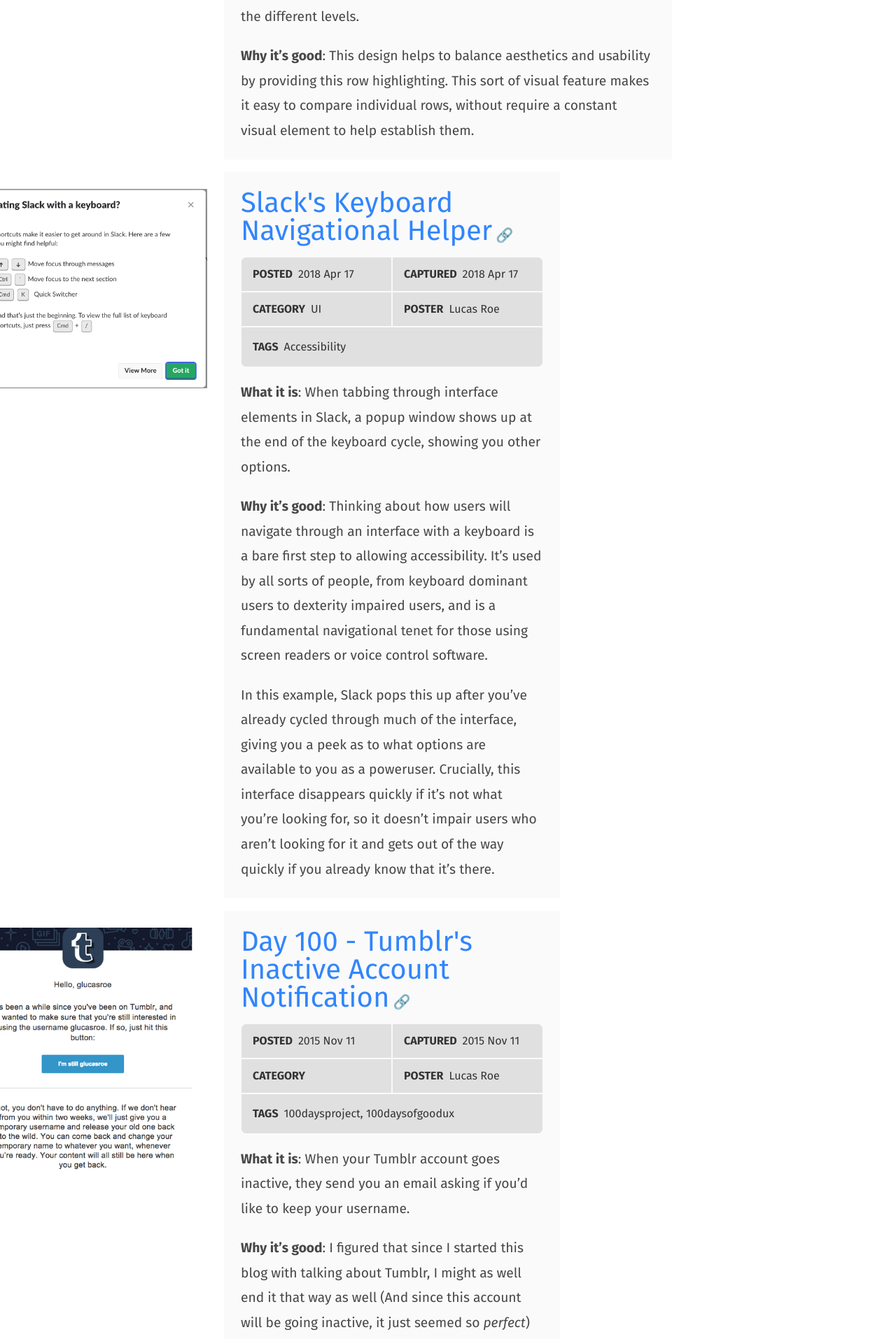
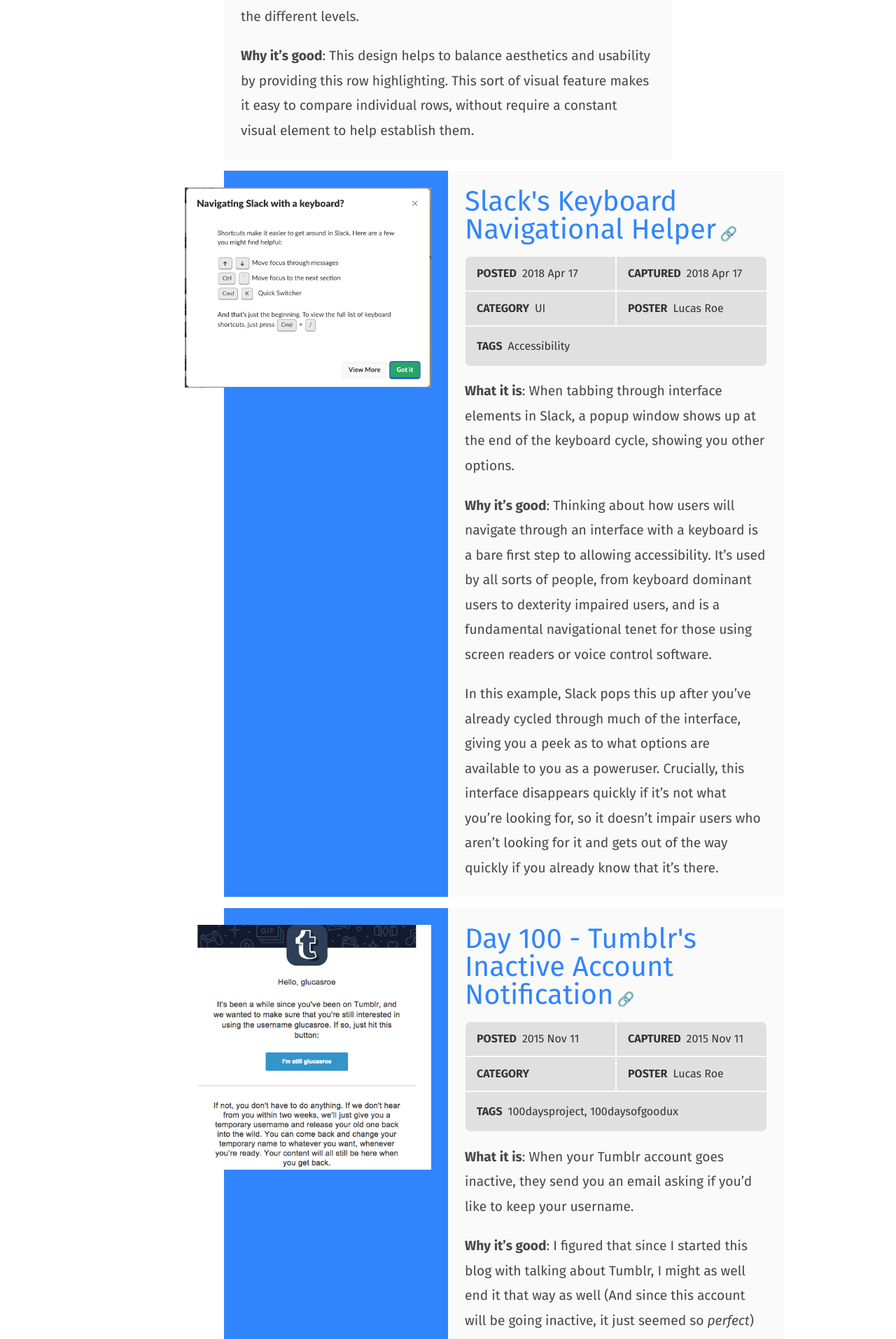
Before and after one commit to glucasroe/deftux, a Jekyll site: the page built from index.html, in a window 1280 px wide. Shown: the part 889-2803 px from the top of the page at 70% size. Built offline with Jekyll 4.4.1, drawn with Linux system fonts in a browser that asks for light colours; the list of posts is cut into pages by our own code.

Commit message:
adding new class to hanging entries

```diff
--- a/index.html
+++ b/index.html
@@ -7,7 +7,7 @@
 <!--<h2 class="headline--recent">Recent:</h2>-->
 {% for post in paginator.posts %}
   {% if post.hanging %}
-    <article class="entry entry--hanging-photo">
+    <article class="feed-entry entry--hanging-photo">
   {% else %}
     <article class="feed-entry">
   {% endif %}
```
